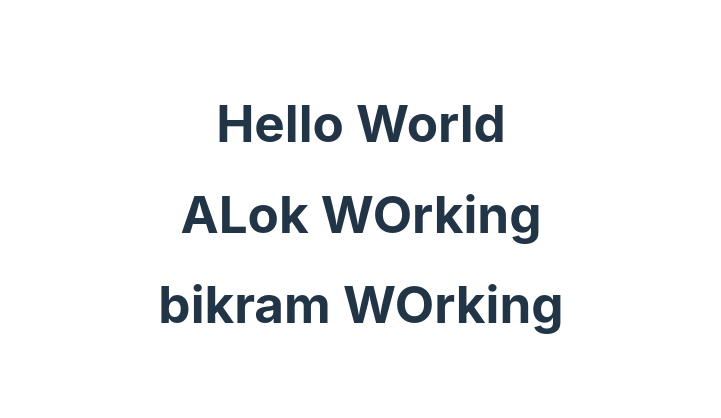
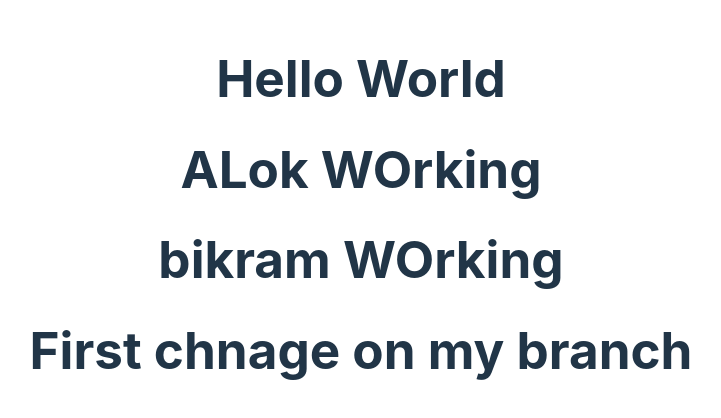
Before and after one commit to Bikisome/Telemedicine, a React (Vite) app: page / in a window 1280 px wide. Shown: the part 186-604 px from the top of the page, without its empty margins (279-1000 px from the left). Built offline with nearby package versions, Linux system fonts and the light colour scheme.

Commit message:
my first commit on the my branch

```diff
--- a/src/App.jsx
+++ b/src/App.jsx
@@ -11,6 +11,7 @@ function App() {
       <h1>Hello World</h1>
       <h1>ALok WOrking</h1>
       <h1>bikram WOrking</h1>
+      <h1>First chnage on my branch</h1>
     </>
   )
 }
```
